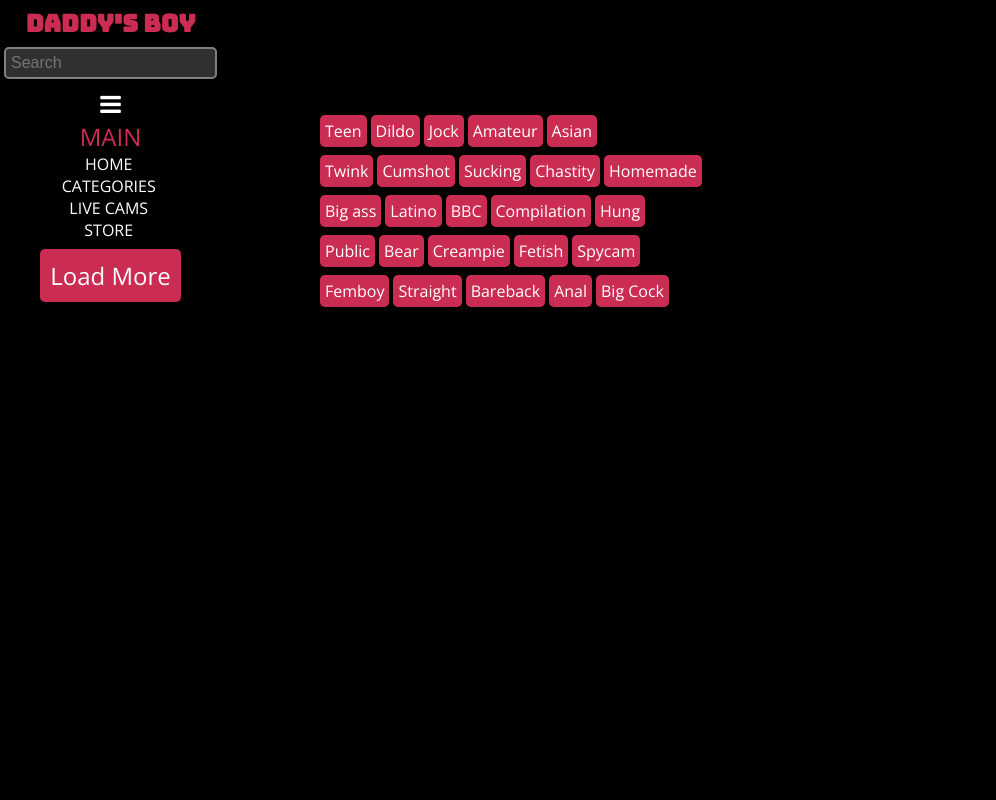
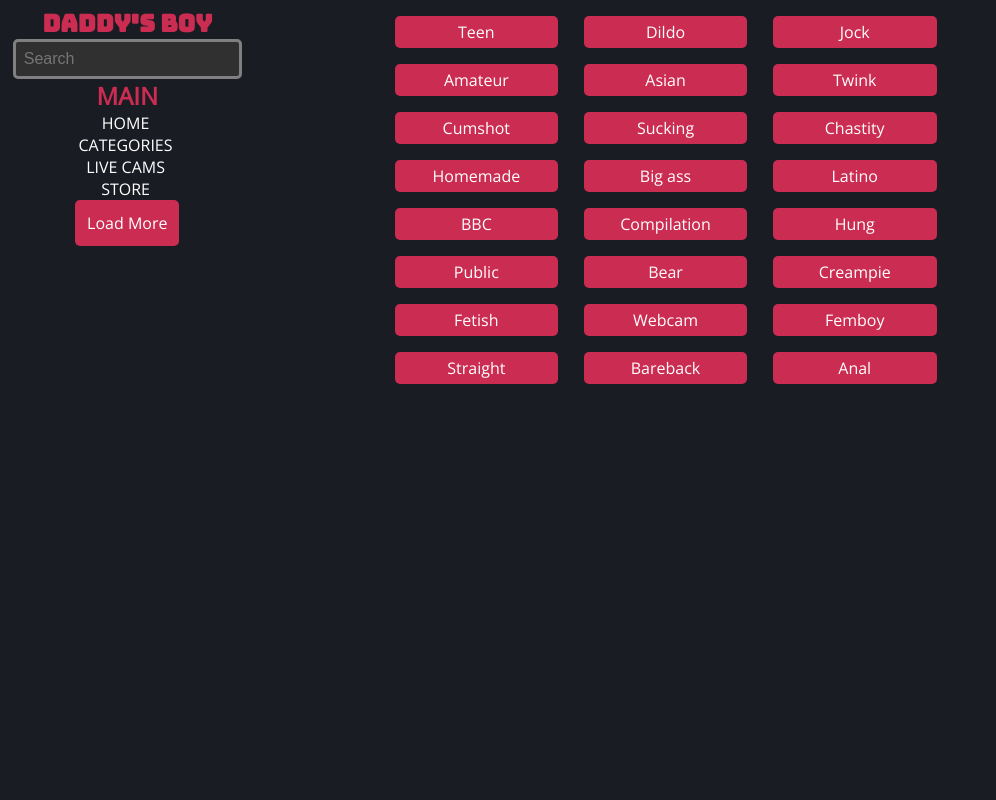
Before and after one commit to scottajames/Video-Host-PHP, a PHP site: page /categories.php in a window 1280 px wide. Shown: the whole page, without its empty margins (0-996 px from the left). Run offline with PHP 8.4, Linux system fonts and the light colour scheme.

Commit message:
Add files via upload

```diff
--- a/Styling.css
+++ b/Styling.css
@@ -1,25 +1,21 @@
 @import url('https://fonts.googleapis.com/css?family=Open+Sans&display=swap');
 @import url('https://fonts.googleapis.com/css?family=Bungee&display=swap');
-
 :root {
-  --white-color: white;
-  --black-color: black;
+  --white-color: #FFFFFF;
+  --black-color: #1A1C23;
   --other-color: #CB2C52;
   --hover-color: #D04163;
-  --text-size-0: 1vmin;
+  --text-size-0: 1.5vmin;
   --text-size-1: 2vmin;
   --text-size-2: 3vmin;
 }
-
 ::-webkit-scrollbar {
   width: 3px;
 }
-
 ::-webkit-scrollbar-thumb {
   background-color: #333;
   border-radius: 50px;
 }
-
 * {
 	padding: 0;
 	margin: 0;
@@ -28,129 +24,120 @@
 *:focus {
 	outline: none;
 }
-
-li {
-	list-style-type: none;
+h1 {
+	color: #CB2C52;
+	font-size: var(--text-size-2);
+	font-family: 'Bungee', cursive;
 }
-
-a {
-	text-decoration: none;
+h2 {
+	font-weight: bold;
+	color: var(--other-color);
+	font-size: var(--text-size-2);
+	font-family: 'Open Sans', sans-serif;
 }
-
 button {
+	border: none;
 	cursor: pointer;
 	background: none;
-	border: none;
 }
-
-li, a, button, h1 {
+li, a, button {
+	color:  white;
+	text-decoration: none;
+	list-style-type: none;
+	font-size: var(--text-size-1);
 	font-family: 'Open Sans', sans-serif;
 }
-
 header {
 	position: fixed;
+	text-align: center;
 }
-
 body {
+	margin:  1vh 1vw;
+	background-color: var(--black-color);
+}
+#container {
 	display: grid;
-	grid-template-columns: 0.5fr 1.5fr;
-	grid-template-rows: 1fr;
-	grid-gap: 0px 0px;
-	background-color: var(--black-color);
-	overflow-x: hidden;
+  grid-template-columns: 0.5fr 1.2fr;
+  grid-template-rows: 1fr;
+  gap: 0px 0px;
+  grid-template-areas:
+    "Head-Content Body-Content";
 }
 #Head-Content {
-	grid-area: 1 / 1 / 2 / 2;
+	display: grid;
+  grid-template-columns: 1fr;
+  grid-template-rows: 1fr;
+  gap: 0px 0px;
+  grid-template-areas:
+    "Main-Nav";
+  grid-area: Head-Content;
+  height:  100vh;
 }
-#Logo h1 {
-	position: relative;
-	margin: 1vh;
-	font-size: var(--text-size-2);
-	font-family: 'Bungee', cursive;
-	color: #CB2C52;
-	text-align: center;
-}
-
-#Search {
-	text-align: center;
-}
+#Main-Nav { grid-area: Main-Nav; }
 #Search input {
-	width: 90%;
-	border: none;
+	padding: 1vmin;
+	color: grey;
+	font-size: var(--text-size-1);
 	border-radius: 5px;
-	border: 2px solid grey;
-	padding: 5px;
-	font-size: var(--text-size-1);
+	border: 0.4vmin solid grey;
 	background-color: #303030;
-	color: grey;
-}
-
-#Button {
-	position: relative;
-	top: 1vh;
-	text-align: center;
-}
-#Button button {
-	color: var(--white-color);
-	font-size: var(--text-size-2);
-}
-
-#Main-Nav {
-	position: relative;
-	top: 1vh;
-	text-align: center;
-}
-#Main-Nav h1 {
-	color: var(--other-color);
-	font-size: var(--text-size-2);
-	font-weight: lighter;
-	text-align: center;
 }
 #Main-Nav a {
-	color: var(--white-color);
-	font-size: var(--text-size-1);
 	position: relative;
 	left: -1vmin;
-	display: block;
 }
 #Main-Nav i {
+	float: left;
 	font-size: var(--text-size-1);
-	color: white;
-	float: left;
-	position: relative;
-	left: 2vmin;
 }
 #Main-Nav a:hover i {
 	color: var(--hover-color);
 }
-
-#Load-More {
-	text-align: center;
-}
 #Load-More button {
-	position: relative;
-	top: 2vh;
-	padding: 10px;
+	padding:  1.5vmin;
 	border-radius: 5px;
 	background-color: var(--other-color);
-	color: var(--white-color);
-	font-size: var(--text-size-2);
+	font-size:  var(--text-size-1);
 }
 #Load-More button:hover {
 	background-color: var(--hover-color);
 }
-#Body-Content { grid-area: 1 / 2 / 2 / 3; }
-#Categories { grid-area: 1 / 2 / 2 / 3; }
-#Sub-Categories {
-	position: relative;
-	top: 15vh;
+
+
+#Body-Content {
+	display: grid;
+  grid-template-columns: 0.8fr;
+  grid-template-rows: 0fr 0fr 0fr;
+  gap: 0px 0px;
+  grid-area: Body-Content;
+}
+#Featured { grid-area: 1 / 1 / 2 / 2; }
+#Trending { grid-area: 2 / 1 / 3 / 2; }
+#Everything { grid-area: 3 / 1 / 4 / 2; }
+#Body-Content a {
+	float:  left;
+	text-align: center;
+	margin:  2vh 1vw;
+	font-size: var(--text-size-0);
+	width: 10vw;
+	height:  20vh;
+	overflow: hidden;
+}
+#Body-Content img {
+	width:  10vw;
 }
 #Sub-Categories a {
 	font-size: var(--text-size-1);
-	color: white;
 	background: #CB2C52;
-	padding: 5px;
 	border-radius: 5px;
+	padding:  5px;
+	display:  inline;
+	float:  left;
+	text-align: center;
+	border-radius:  5px;
+	margin:  1vh 1vw;
+	width:  12vw;
+	height:  auto;
 }
 #Sub-Categories a:hover {
 	background: #D04163;
--- a/categories.php
+++ b/categories.php
@@ -4,43 +4,35 @@
 <!DOCTYPE HTML>
 <html>
 <body>
-
-<div id='Categories'>
+<div id="container">
+<div id='Body-Content'>
 
 <div id="Sub-Categories">
-	<a href="Search.php">Teen</a>
-		<a href="#">Dildo</a>
-			<a href="#">Jock</a>
-		<a href="#">Amateur</a>
-	<a href="#">Asian</a>
-<br>
-<br>
-	<a href="#">Twink</a>
-		<a href="#">Cumshot</a>
-			<a href="#">Sucking</a>
-		<a href="#">Chastity</a>
-	<a href="#">Homemade</a>
-<br>
-<br>
-	<a href="#">Big ass</a>
-		<a href="#">Latino</a>
-			<a href="#">BBC</a>
-		<a href="#">Compilation</a>
-	<a href="#">Hung</a>
-<br>
-<br>
-	<a href="#">Public</a>
-		<a href="#">Bear</a>
-			<a href="#">Creampie</a>
-		<a href="#">Fetish</a>
-	<a href="#">Spycam</a>
-<br>
-<br>
-	<a href="#">Femboy</a>
-		<a href="#">Straight</a>
-			<a href="#">Bareback</a>
-		<a href="#">Anal</a>
-	<a href="#">Big Cock</a>
+	<a href="search.php?search=teen">Teen</a>
+		<a href="search.php?search=dildo">Dildo</a>
+			<a href="search.php?search=jock">Jock</a>
+		<a href="search.php?search=amateur">Amateur</a>
+	<a href="search.php?search=asian">Asian</a>
+	<a href="search.php?search=twink">Twink</a>
+		<a href="search.php?search=cumshot">Cumshot</a>
+			<a href="search.php?search=sucking">Sucking</a>
+		<a href="search.php?search=chastity">Chastity</a>
+	<a href="search.php?search=homemade">Homemade</a>
+	<a href="search.php?search=ass">Big ass</a>
+		<a href="search.php?search=latin">Latino</a>
+			<a href="search.php?search=bbc">BBC</a>
+		<a href="search.php?search=compliation">Compilation</a>
+	<a href="search.php?search=hung">Hung</a>
+	<a href="search.php?search=public">Public</a>
+		<a href="search.php?search=bear">Bear</a>
+			<a href="search.php?search=creampie">Creampie</a>
+		<a href="search.php?search=fetish">Fetish</a>
+	<a href="search.php?search=webcam">Webcam</a>
+	<a href="search.php?search=femboy">Femboy</a>
+		<a href="search.php?search=straight">Straight</a>
+			<a href="search.php?search=bareback">Bareback</a>
+		<a href="search.php?search=anal">Anal</a>
+</div>
 </div>
 </div>
 </body>
--- a/header.php
+++ b/header.php
@@ -5,38 +5,35 @@
 <html>
 <head>
 	<meta name="hubtraffic-domain-validation"  content="9ace214ab3de71f1" />
+	<meta charset="UTF-8">
+  	<meta name="description" content="Free Web tutorials">
+  	<meta name="viewport" content="width=device-width, initial-scale=1.0">
 	<link rel="stylesheet" href="https://cdnjs.cloudflare.com/ajax/libs/font-awesome/4.7.0/css/font-awesome.min.css">
 	<script src="https://ajax.googleapis.com/ajax/libs/jquery/3.4.1/jquery.min.js"></script>
 	<link href="https://fonts.googleapis.com/icon?family=Material+Icons" rel="stylesheet">
+	<link rel="icon" href="Icon.png">
 	<link rel="stylesheet" type="text/css" href="Styling.css">
-		<meta charset="UTF-8">
-
 	<title>DADDY'S BOY</title>
 
 </head>
+
 <body>
+<div id="container">
 <header>
-
 <div id="Head-Content">
-
+	<div id="Navigation">
 	<div id="Logo">
 		<a href="index.php"><h1>DADDY'S BOY</h1></a>
 	</div>
 
 	<div id="Search">
-			<form action="search.php" method="POST">
+		<form action="search.php" method="GET">
 			<input type="text" placeholder="Search" name="search">
 		</form>
 	</div>
 
-		<div id="Button">
-			<button id="Bars" onclick="navBar()"><i class="fa fa-bars"></i></button>
-		</div>
-
-		<div id="Navigation">
-
 		<div id="Main-Nav">
-			<h1>MAIN</h1>
+			<h2>MAIN</h2>
 				<li><a href="index.php"><i class="material-icons">&#xe88a;</i>HOME</a></li>
 				<li><a href="categories.php"><i class="material-icons">&#xe53b;</i>CATEGORIES</a></li>
 				<li><a href="#"><i class="material-icons">&#xe3b0;</i>LIVE CAMS</a></li>
@@ -46,34 +43,21 @@
 	<div id='Load-More'>
 		<button id='Buttons'>Load More</button>
 	</div>
+	</div>
 
-		</div>
 </div>
 
 <script>
-			function navBar(){
-    			var nav = document.getElementById("Navigation");
-
-    				if(nav.style.display === "none"){
-        				nav.style.display = "block";
-        				pages.style.display = "block";
-    				}else{
-        				nav.style.display = "none";
-        				pages.style.display = "none";
-    				}
-				}
-		</script>
-
-		<script>
 	$(document).ready(function(){
-			var ArticleCount = 44;
-		$("Buttons").click(function(){
+			var ArticleCount = 0;
+		$("Button").click(function(){
 				ArticleCount = ArticleCount + 4;
-			$("index.php").load("load-More.php", {
+			$("#More").load("Load-More.php", {
 					ArticleNewCount: ArticleCount
 			});
 		});
 	});
 </script>
-
 </header>
+</div>
+</body>
```
Also changed, not shown: Load-More.php (+5 -5 lines), index.php (+39 -8 lines), search.php (added, +23 -0 lines), Icon.png (added). Lines whose indentation alone changed are shown as unchanged.
